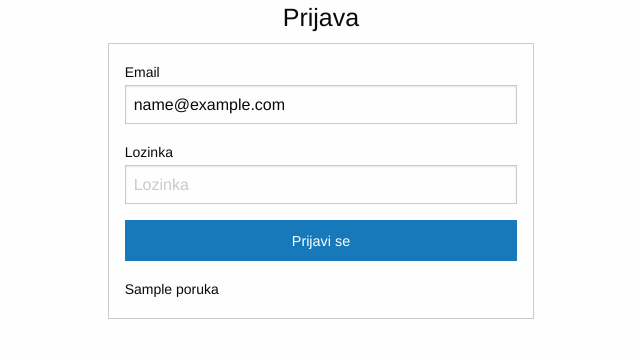
After one commit to 14piko/Zavrsni_rad, a PHP site: template view/login.phtml in a window 1280 px wide. The commit adds this page. Shown: the top 358 px of the page, without its empty margins (319-959 px from the left). Run offline with PHP 8.4, Linux system fonts and the light colour scheme; the template is opened without the code that fills it: most values are stand-ins (such as "Sample title", 1, 10 or a date in 2020); data that the repository does not hold is empty.

Commit message:
Prosljeđivanje parametara iz kontrolera u view

```diff
--- /dev/null
+++ b/public/app.css
@@ -0,0 +1,5 @@
+.log-in-form {
+    border: 1px solid #cacaca;
+    padding: 1rem;
+    border-radius: 0;
+  }
--- /dev/null
+++ b/view/login.phtml
@@ -0,0 +1,19 @@
+<div class="grid-x">
+<div class="cell large-4 medium-6 medium-offset-3 small-12 large-offset-4">
+
+    <h4 class="text-center">Prijava</h4>
+    <form class="log-in-form"
+    action="<?=APP::config('url') ?>index/autorizacija"
+    method="POST">
+
+    <label>Email
+        <input type="email" name="email" placeholder="primjer@primjer.hr" value="<?=$email ?>">
+    </label>
+    <label>Lozinka
+        <input type="password" name="lozinka" placeholder="Lozinka">
+
+  <p><input type="submit" class="button expanded" value="Prijavi se"></input></p>
+    <?=$poruka ?>
+</form>
+    </div>
+</div>
--- a/view/predlozak/head.phtml
+++ b/view/predlozak/head.phtml
@@ -3,6 +3,7 @@
 <meta name="viewport" content="width=device-width, initial-scale=1.0">
 <title><?=APP::config('nazivAPP') ?></title>
 <link rel="stylesheet" href="<?=APP::config('url') ?>public/assets/css/foundation.css">
+<link rel="stylesheet" href="<?=APP::config('url') ?>public/app.css">
 
 <?php
 // https://www.favicon-generator.org
--- a/view/predlozak/izbornik.phtml
+++ b/view/predlozak/izbornik.phtml
@@ -23,7 +23,7 @@
     <ul class="menu">
     <li>
       <?php if(!isset($_SESSION['autoriziran'])): ?>
-      <a href="#">Login</a>
+      <a href="<?=APP::config('url') ?>index/login">Login</a>
       <?php else:  ?>
       <a href="#">Logout</a>
       <?php endif;  ?>
```
Also changed, not shown: controller/IndexController.php (+34 -0 lines).
